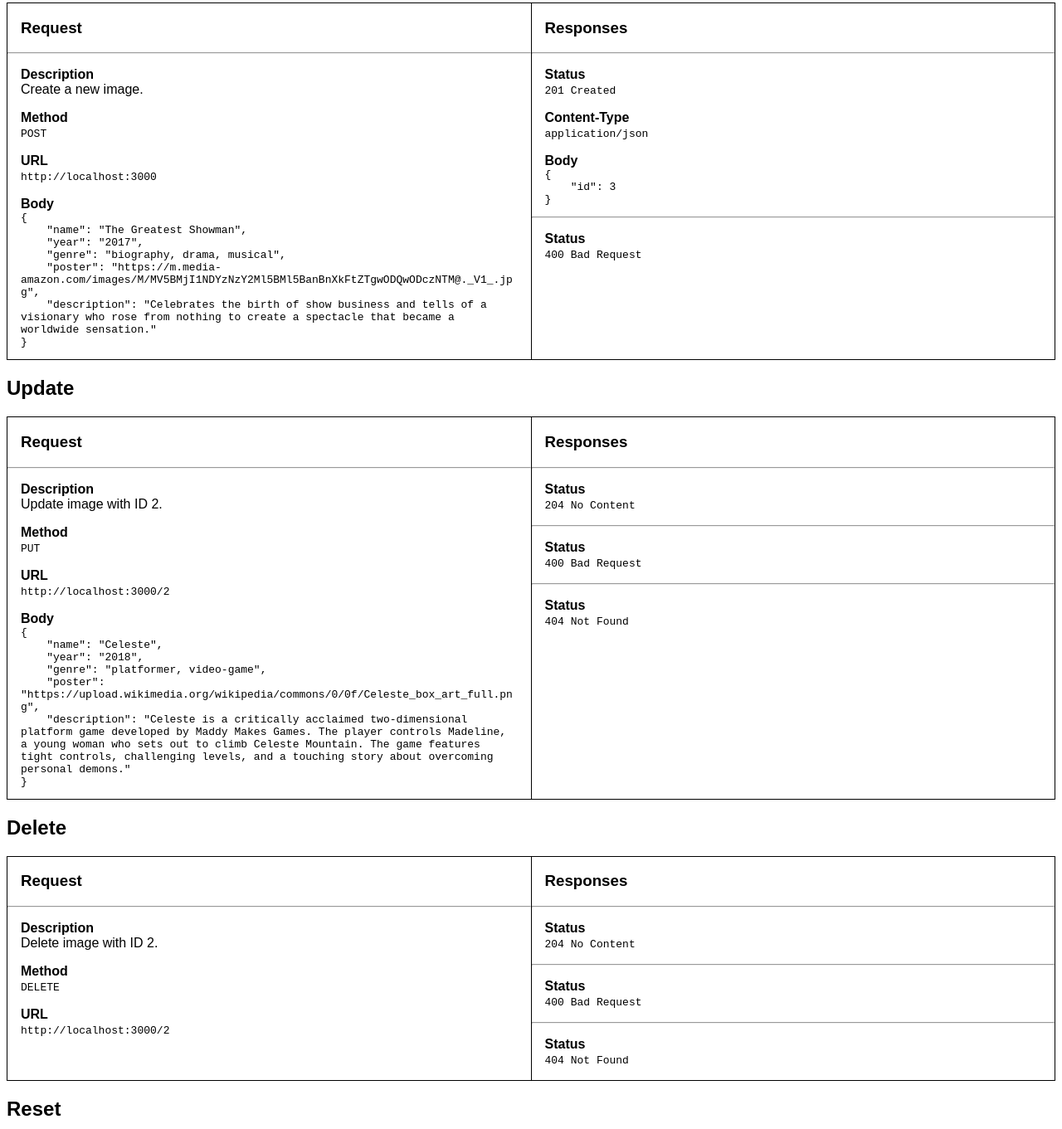
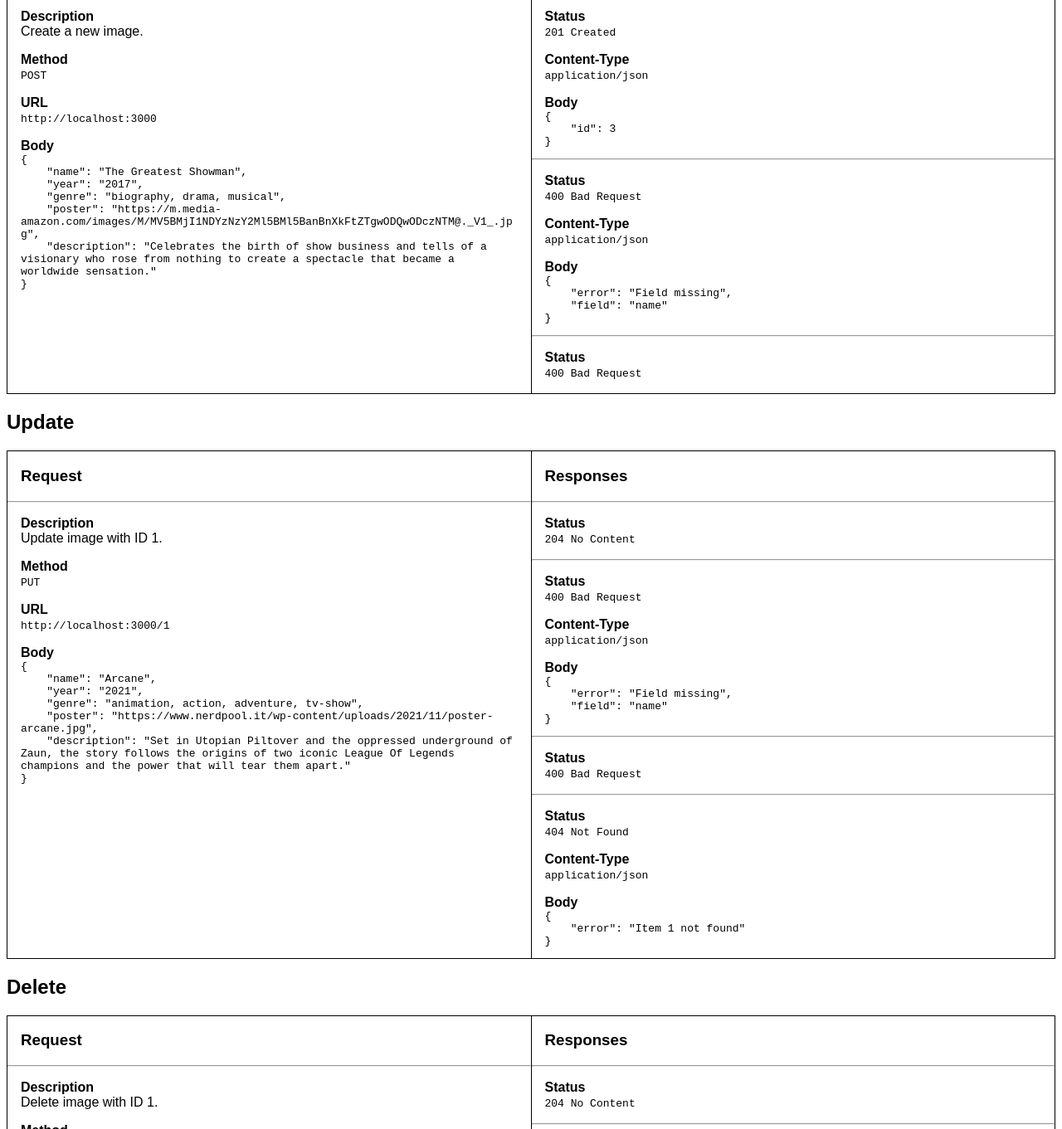
Before and after one commit to lisannevvliet/webtech-singlestudent2, a website: page a3-server/documentation.html in a window 1280 px wide. Shown: the part 1439-2800 px from the top of the page at 83% size. Drawn offline with Linux system fonts and the light colour scheme.

Commit message:
Add error messages and change reset method

```diff
--- a/a3-server/Files/script.js
+++ b/a3-server/Files/script.js
@@ -45,9 +45,7 @@ async function load(year = null, search = "") {
             })
 
             button[1].addEventListener("click", async () => {
-                await fetch(`${url}/${element["id"]}`, {
-                    method: "DELETE"
-                })
+                await fetch(`${url}/${element["id"]}`, { method: "DELETE" })
                 load()
             })
         }
@@ -126,7 +124,7 @@ form.addEventListener("submit", async event => {
 })
 
 document.querySelector("input[type=reset]").addEventListener("click", async () => {
-    await fetch(`${url}/reset`)
+    await fetch(`${url}/reset`, { method: "DELETE" })
     document.querySelector("input[type=search]").value = ""
     load()
 })
--- a/a3-server/documentation.html
+++ b/a3-server/documentation.html
@@ -60,11 +60,6 @@
             <p>
                 <strong>Status</strong><br>
                 <code>400 Bad Request</code>
-            </p>
-            <hr>
-            <p>
-                <strong>Status</strong><br>
-                <code>404 Not Found</code>
             </p>
         </div>
     </div>
@@ -161,6 +156,20 @@
                 <strong>Status</strong><br>
                 <code>400 Bad Request</code>
             </p>
+            <p>
+                <strong>Content-Type</strong><br>
+                <code>application/json</code>
+            </p>
+            <p class="body"><strong>Body</strong><br></p>
+            <pre><code>{
+    "error": "Field missing",
+    "field": "name"
+}</code></pre>
+            <hr>
+            <p>
+                <strong>Status</strong><br>
+                <code>400 Bad Request</code>
+            </p>
         </div>
     </div>
     <h2>Update</h2>
@@ -170,7 +179,7 @@
             <hr>
             <p>
                 <strong>Description</strong><br>
-                Update image with ID 2.
+                Update image with ID 1.
             </p>
             <p>
                 <strong>Method</strong><br>
@@ -178,15 +187,15 @@
             </p>
             <p>
                 <strong>URL</strong><br>
-                <code>http://localhost:3000/2</code>
+                <code>http://localhost:3000/1</code>
             </p>
             <p class="body"><strong>Body</strong><br></p>
             <pre><code>{
-    "name": "Celeste",
-    "year": "2018",
-    "genre": "platformer, video-game",
-    "poster": "https://upload.wikimedia.org/wikipedia/commons/0/0f/Celeste_box_art_full.png",
-    "description": "Celeste is a critically acclaimed two-dimensional platform game developed by Maddy Makes Games. The player controls Madeline, a young woman who sets out to climb Celeste Mountain. The game features tight controls, challenging levels, and a touching story about overcoming personal demons."
+    "name": "Arcane",
+    "year": "2021",
+    "genre": "animation, action, adventure, tv-show",
+    "poster": "https://www.nerdpool.it/wp-content/uploads/2021/11/poster-arcane.jpg",
+    "description": "Set in Utopian Piltover and the oppressed underground of Zaun, the story follows the origins of two iconic League Of Legends champions and the power that will tear them apart."
 }</code></pre>
         </div>
         <div>
@@ -201,11 +210,33 @@
                 <strong>Status</strong><br>
                 <code>400 Bad Request</code>
             </p>
+            <p>
+                <strong>Content-Type</strong><br>
+                <code>application/json</code>
+            </p>
+            <p class="body"><strong>Body</strong><br></p>
+            <pre><code>{
+    "error": "Field missing",
+    "field": "name"
+}</code></pre>
+            <hr>
+            <p>
+                <strong>Status</strong><br>
+                <code>400 Bad Request</code>
+            </p>
             <hr>
             <p>
                 <strong>Status</strong><br>
                 <code>404 Not Found</code>
             </p>
+            <p>
+                <strong>Content-Type</strong><br>
+                <code>application/json</code>
+            </p>
+            <p class="body"><strong>Body</strong><br></p>
+            <pre><code>{
+    "error": "Item 1 not found"
+}</code></pre>
         </div>
     </div>
     <h2>Delete</h2>
@@ -215,7 +246,7 @@
             <hr>
             <p>
                 <strong>Description</strong><br>
-                Delete image with ID 2.
+                Delete image with ID 1.
             </p>
             <p>
                 <strong>Method</strong><br>
@@ -223,7 +254,7 @@
             </p>
             <p>
                 <strong>URL</strong><br>
-                <code>http://localhost:3000/2</code>
+                <code>http://localhost:3000/1</code>
             </p>
         </div>
         <div>
@@ -243,6 +274,14 @@
                 <strong>Status</strong><br>
                 <code>404 Not Found</code>
             </p>
+            <p>
+                <strong>Content-Type</strong><br>
+                <code>application/json</code>
+            </p>
+            <p class="body"><strong>Body</strong><br></p>
+            <pre><code>{
+    "error": "Item 1 not found"
+}</code></pre>
         </div>
     </div>
     <h2>Reset</h2>
```
Also changed, not shown: a3-server/server.js (+52 -16 lines).
